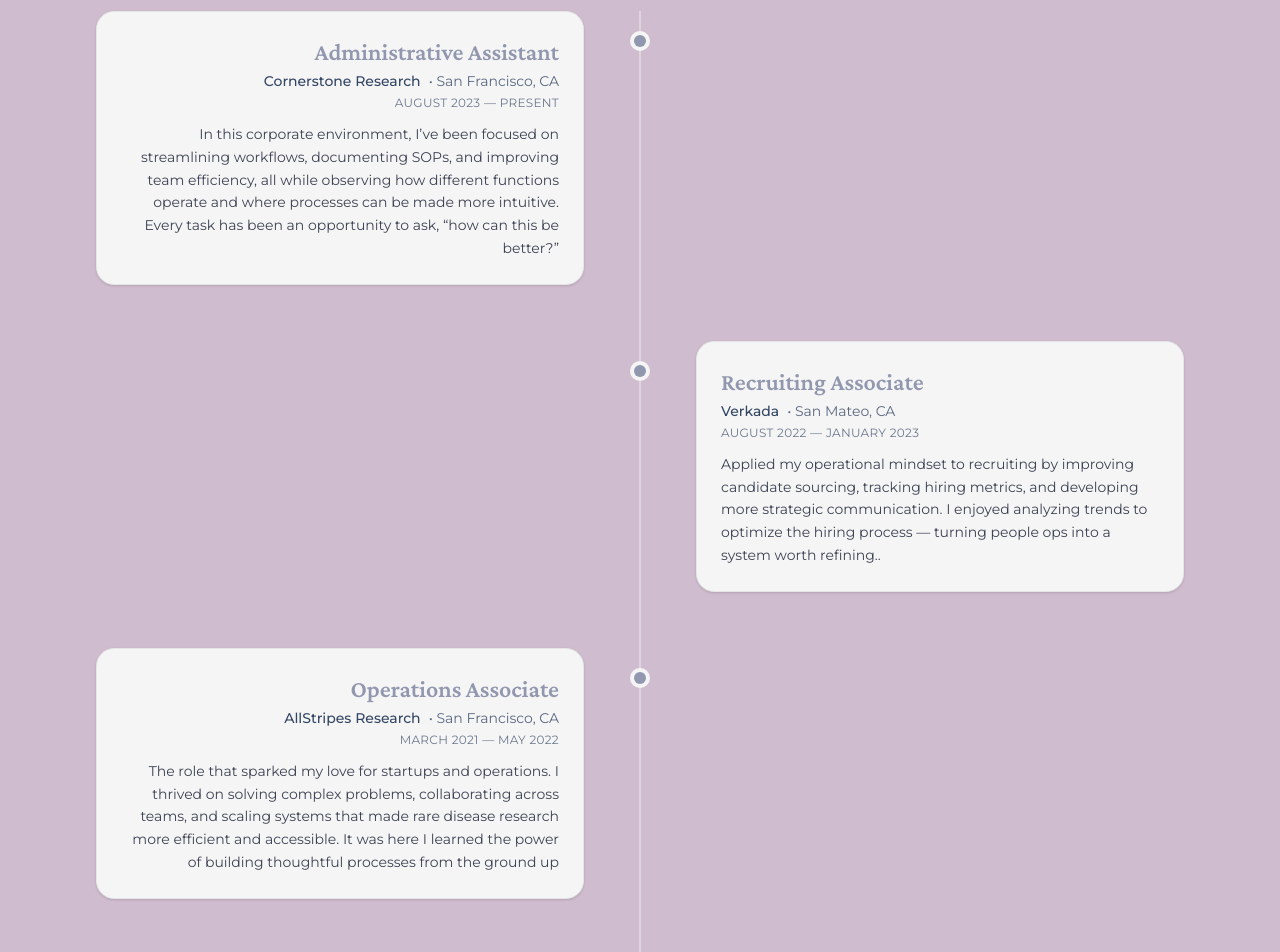
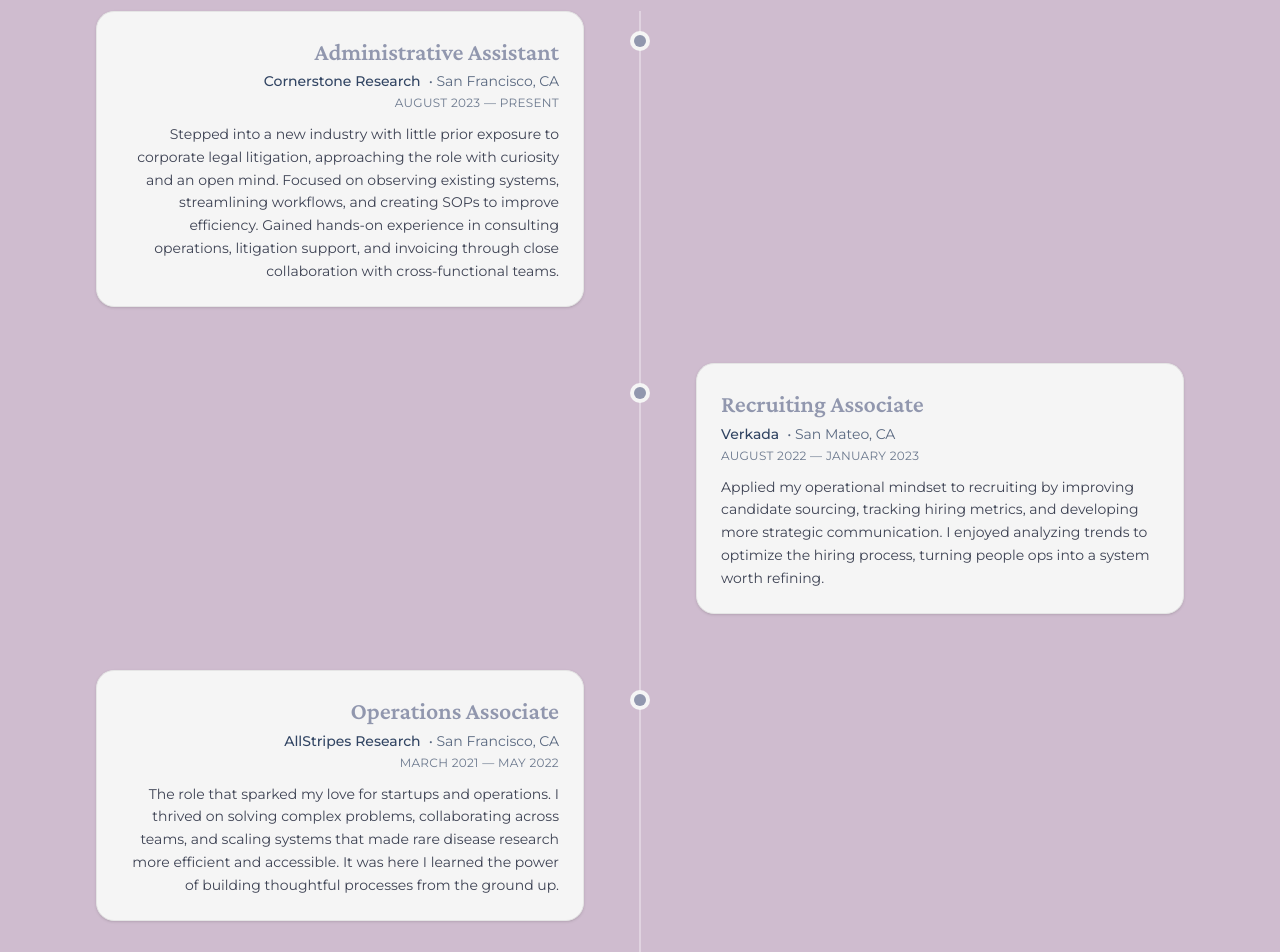
Before and after one commit to ginnaaph/personal-portfolio, a React (Vite) app: page /experiences in a window 1280 px wide. Shown: the part 480-1432 px from the top of the page. Built offline with nearby package versions, Linux system fonts and the light colour scheme.

Commit message:
data: updated work experience data

```diff
--- a/src/contact/components/ContactSection.tsx
+++ b/src/contact/components/ContactSection.tsx
@@ -34,7 +34,7 @@
           {title}
         </h2>
 
-        <p className="mt-3 text-accent-1 leading-relaxed">
+        <p className="mt-3 text-main leading-relaxed">
           {subtitle}
         </p>
 
--- a/src/data/experienceData.ts
+++ b/src/data/experienceData.ts
@@ -8,7 +8,7 @@
     startDate: "August 2023",
     endDate: "Present",
     description:
-      "In this corporate environment, I’ve been focused on streamlining workflows, documenting SOPs, and improving team efficiency, all while observing how different functions operate and where processes can be made more intuitive. Every task has been an opportunity to ask, “how can this be better?”",
+      "Stepped into a new industry with little prior exposure to corporate legal litigation, approaching the role with curiosity and an open mind. Focused on observing existing systems, streamlining workflows, and creating SOPs to improve efficiency. Gained hands-on experience in consulting operations, litigation support, and invoicing through close collaboration with cross-functional teams.",
 
   },
   {
@@ -18,7 +18,7 @@
     startDate: "August 2022",
     endDate: "January 2023",
     description:
-      "Applied my operational mindset to recruiting by improving candidate sourcing, tracking hiring metrics, and developing more strategic communication. I enjoyed analyzing trends to optimize the hiring process — turning people ops into a system worth refining..",
+      "Applied my operational mindset to recruiting by improving candidate sourcing, tracking hiring metrics, and developing more strategic communication. I enjoyed analyzing trends to optimize the hiring process, turning people ops into a system worth refining.",
 
   },
   {
@@ -28,7 +28,7 @@
     startDate: "March 2021",
     endDate: "May 2022",
     description:
-      "The role that sparked my love for startups and operations. I thrived on solving complex problems, collaborating across teams, and scaling systems that made rare disease research more efficient and accessible. It was here I learned the power of building thoughtful processes from the ground up",
+      "The role that sparked my love for startups and operations. I thrived on solving complex problems, collaborating across teams, and scaling systems that made rare disease research more efficient and accessible. It was here I learned the power of building thoughtful processes from the ground up.",
 
   },
   {
```
